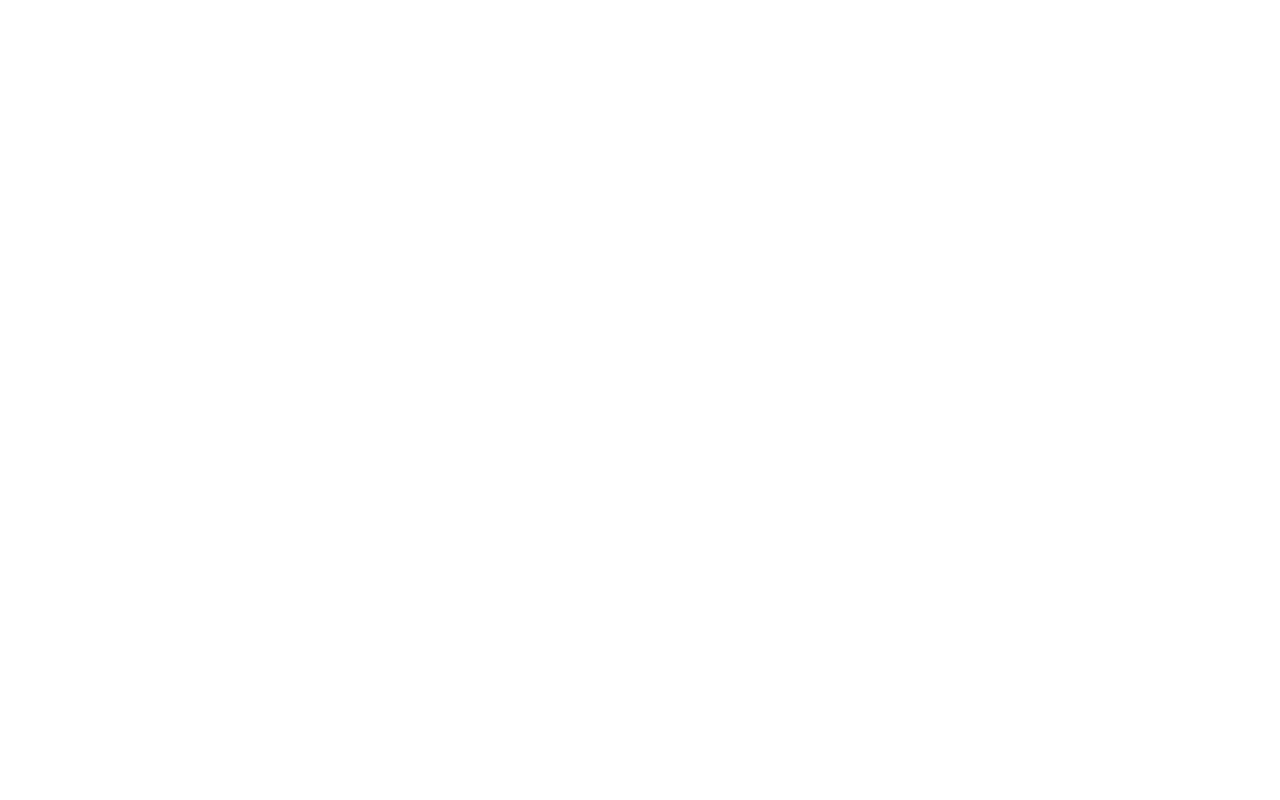
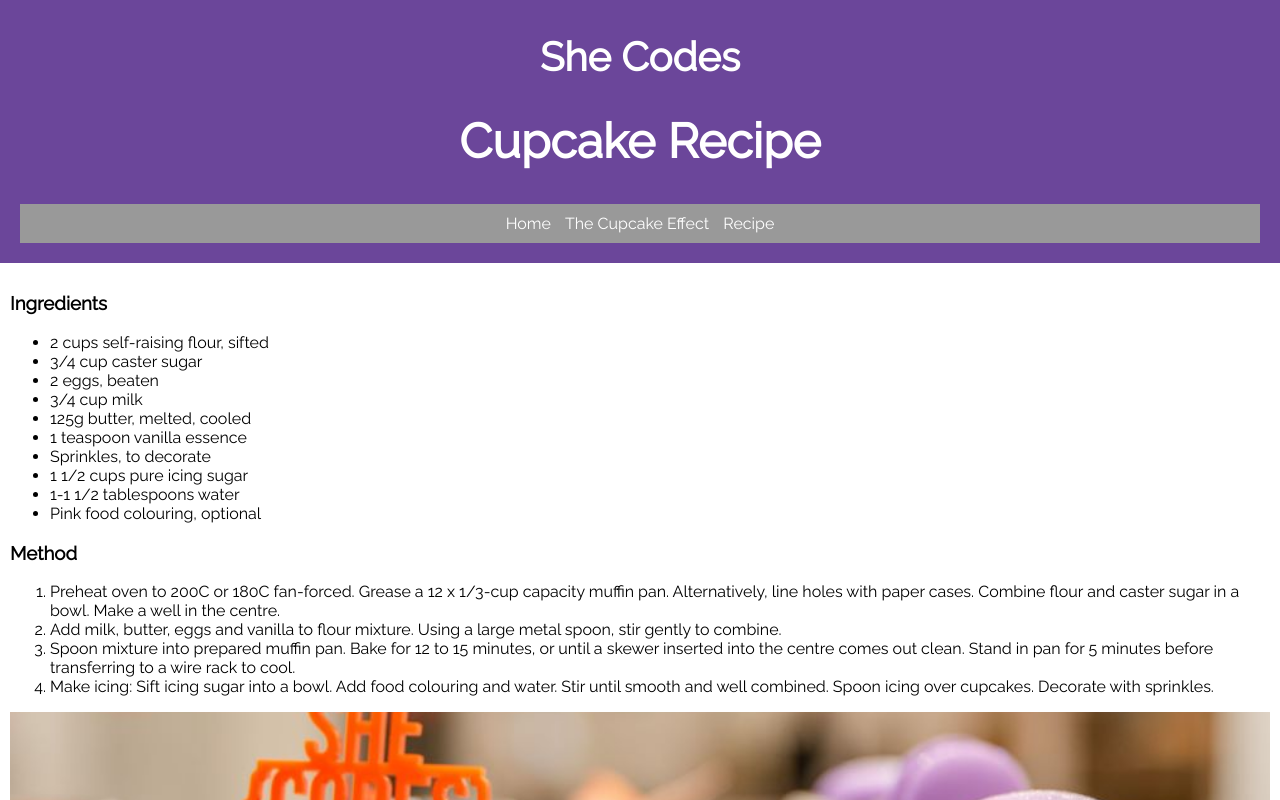
Before and after one commit to SheCodesAus/she-codes-html-css-exercises-dev-rebecca, a plain HTML site: page introduction-to-html/recipe.html in a window 1280 px wide. Shown: the top 800 px of the page. Drawn offline with Linux system fonts and the light colour scheme.

Commit message:
challenge 1 completed

```diff
--- a/introduction-to-html/cupcake-effect.html
+++ b/introduction-to-html/cupcake-effect.html
@@ -1,16 +1,13 @@
-<!doctype html>
-
+<!DOCTYPE html>
 <html lang="en">
   <head>
-        <meta charset="utf-8">
+    <meta charset="utf-8" />
     <title>She Codes Cupcakes</title>
-        <meta name="description" content="She Codes Cupcakes">
-        <meta name="author" content="She Codes">
-        <link rel="stylesheet" href="styles.css">
+    <meta name="description" content="She Codes Cupcakes" />
+    <meta name="author" content="She Codes" />
+    <link rel="stylesheet" href="styles.css" />
   </head>
-
   <body>
-
     <header>
       <h1>She Codes</h1>
       <h2>The Cupcake Effect</h2>
@@ -21,12 +18,40 @@
       </nav>
     </header>
 
-        <!-- your code here -->
+    <div>
+      <img src="cupcake-2.jpg" alt="Some delicious cupcakes" />
+    </div>
 
-        <footer>
-            She Codes Cupcakes.
-        </footer>
+    <div>
+      <div>
+        <h3>Heading 1</h3>
+        <p>
+          Lorem ipsum dolor sit amet consectetur adipisicing elit. Minima,
+          blanditiis aut nihil eaque corporis cum animi necessitatibus ipsum,
+          odit inventore ratione! Molestiae rerum saepe a quis temporibus enim,
+          consectetur similique.
+        </p>
+      </div>
+      <div>
+        <h3>Heading 2</h3>
+        <p>
+          Lorem ipsum dolor sit amet consectetur adipisicing elit. Nam neque
+          esse optio rerum itaque nesciunt omnis nisi alias facere
+          necessitatibus, sint quod voluptatem, ad nulla voluptatibus natus,
+          commodi id iste.
+        </p>
+      </div>
+      <div>
+        <h3>Heading 3</h3>
+        <p>
+          Lorem ipsum dolor sit amet consectetur adipisicing elit. Impedit,
+          ipsam. Pariatur exercitationem impedit tempore totam quod nemo, facere
+          ratione. Fugiat amet velit ea tempora ad nam magni! Quia, eligendi
+          debitis?
+        </p>
+      </div>
+    </div>
 
+    <footer>She Codes Cupcakes.</footer>
   </body>
-
 </html>
--- a/introduction-to-html/recipe.html
+++ b/introduction-to-html/recipe.html
@@ -0,0 +1,64 @@
+<!DOCTYPE html>
+<html lang="en">
+  <head>
+    <meta charset="utf-8" />
+    <title>She Codes Cupcakes</title>
+    <meta name="description" content="She Codes Cupcakes" />
+    <meta name="author" content="She Codes" />
+    <link rel="stylesheet" href="styles.css" />
+  </head>
+  <body>
+    <header>
+      <h1>She Codes</h1>
+      <h2>Cupcake Recipe</h2>
+      <nav>
+        <a href="index.html">Home</a>
+        <a href="cupcake-effect.html">The Cupcake Effect</a>
+        <a href="recipe.html">Recipe</a>
+      </nav>
+    </header>
+
+    <div>
+      <h3>Ingredients</h3>
+      <ul>
+        <li>2 cups self-raising flour, sifted</li>
+        <li>3/4 cup caster sugar</li>
+        <li>2 eggs, beaten</li>
+        <li>3/4 cup milk</li>
+        <li>125g butter, melted, cooled</li>
+        <li>1 teaspoon vanilla essence</li>
+        <li>Sprinkles, to decorate</li>
+        <li>1 1/2 cups pure icing sugar</li>
+        <li>1-1 1/2 tablespoons water</li>
+        <li>Pink food colouring, optional</li>
+      </ul>
+      <h3>Method</h3>
+      <ol>
+        <li>
+          Preheat oven to 200C or 180C fan-forced. Grease a 12 x 1/3-cup
+          capacity muffin pan. Alternatively, line holes with paper cases.
+          Combine flour and caster sugar in a bowl. Make a well in the centre.
+        </li>
+        <li>
+          Add milk, butter, eggs and vanilla to flour mixture. Using a large
+          metal spoon, stir gently to combine.
+        </li>
+        <li>
+          Spoon mixture into prepared muffin pan. Bake for 12 to 15 minutes, or
+          until a skewer inserted into the centre comes out clean. Stand in pan
+          for 5 minutes before transferring to a wire rack to cool.
+        </li>
+        <li>
+          Make icing: Sift icing sugar into a bowl. Add food colouring and
+          water. Stir until smooth and well combined. Spoon icing over cupcakes.
+          Decorate with sprinkles.
+        </li>
+      </ol>
+      <img src="cupcake-1.jpg" alt="Some cupcakes" />
+    </div>
+
+    <footer>
+      <p>She Codes Cupcakes</p>
+    </footer>
+  </body>
+</html>
```
Also changed, not shown: introduction-to-html/index.html (+35 -0 lines). Lines whose indentation alone changed are shown as unchanged.
